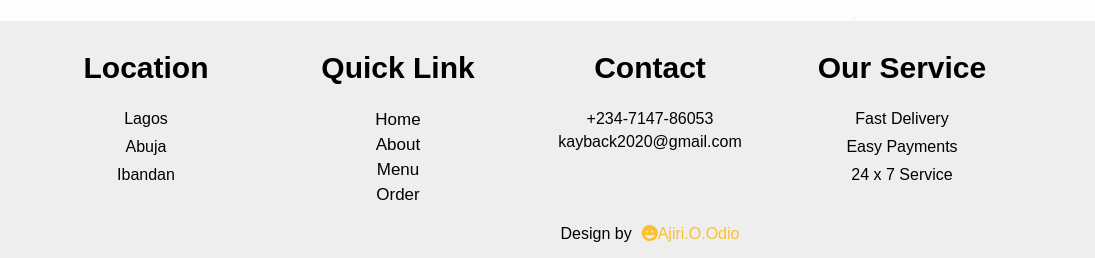
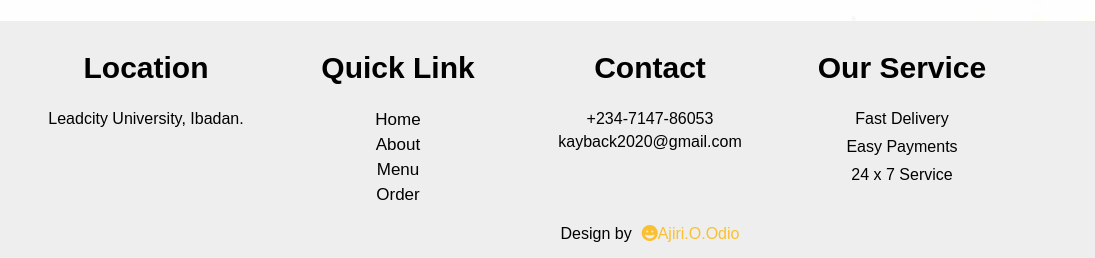
Before and after one commit to Mommy1999/E-commerce-website, a plain HTML site: page index.html in a window 1280 px wide. Shown: the part 4864-5122 px from the top of the page, 0-1095 px from the left. Drawn offline with Linux system fonts and the light colour scheme.

Commit message:
Update index.html
updated the address

```diff
--- a/index.html
+++ b/index.html
@@ -569,9 +569,7 @@
 
             <div class="footer_tag">
                 <h2>Location</h2>
-                <p>Lagos</p>
-                <p>Abuja</p>
-                <p>Ibandan</p>
+                <p>Leadcity University, Ibadan. </p>
 
             </div>
 
```
